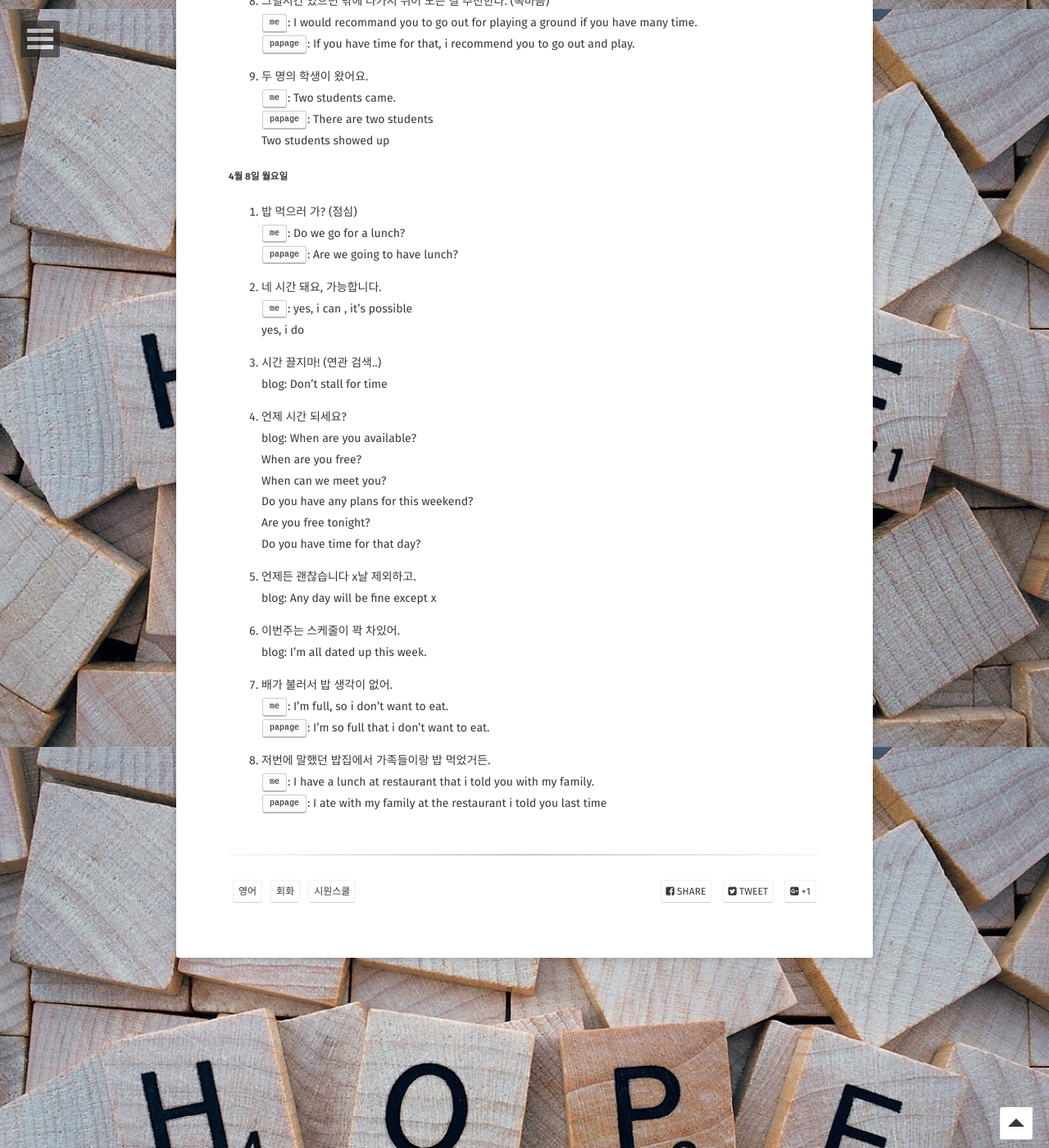
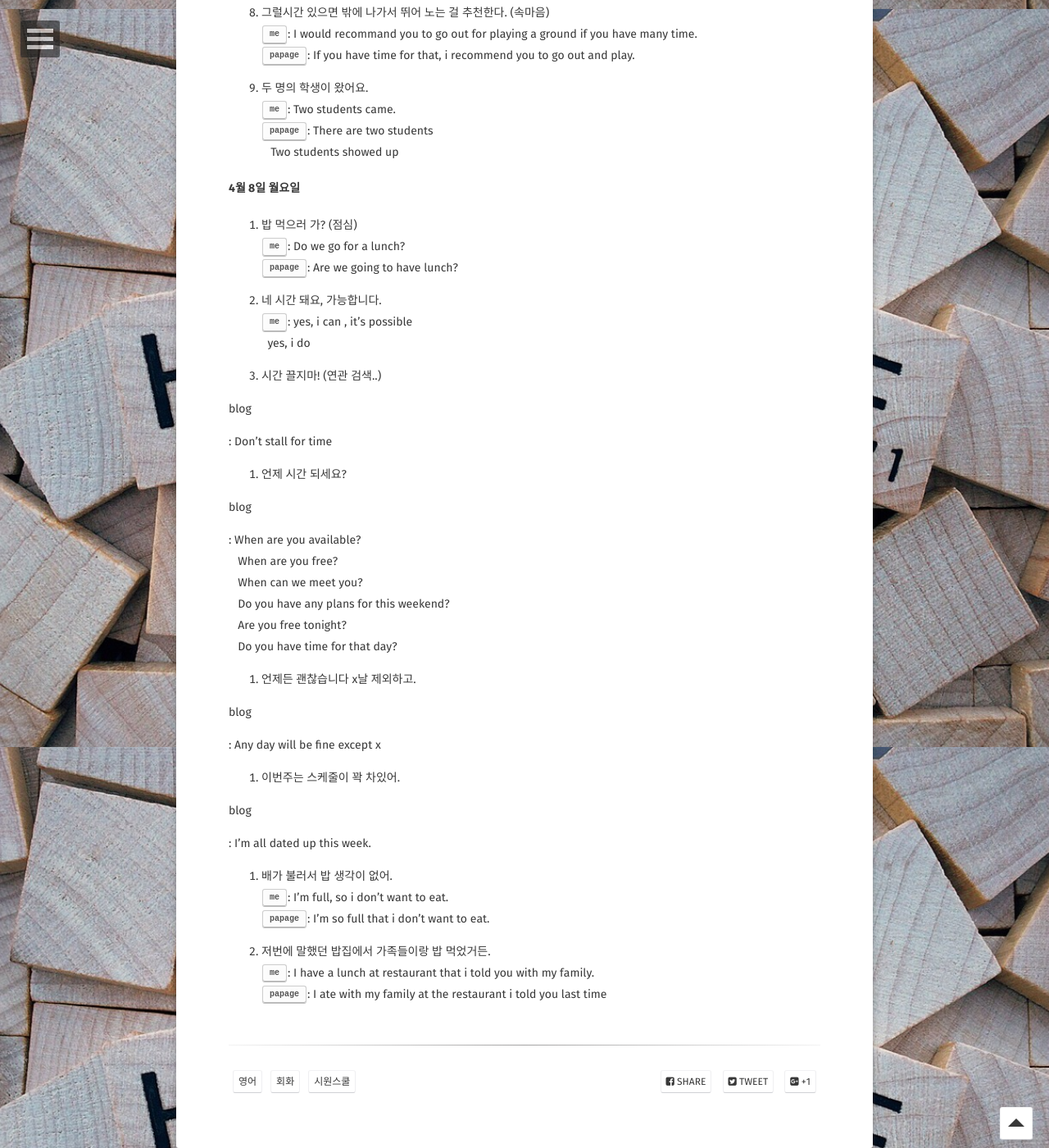
Before and after one commit to Jungjihyuk/JH_Life, a Jekyll site: the page built from _posts/2019-04-09-conversationinenglish.md, in a window 1280 px wide and 1400 px high, scrolled down 2689 px. Shown: the whole window at 82% size. Built offline with Jekyll 4.4.1, drawn with Linux system fonts in a browser that asks for light colours; some web fonts are replaced; comment, search, counter and statistics services are not loaded; some of the changed lines change nothing that is shown.

Commit message:
다듬기

```diff
--- a/_posts/2019-04-09-conversationinenglish.md
+++ b/_posts/2019-04-09-conversationinenglish.md
@@ -10,12 +10,12 @@
 ---
 
 
-### 영어 회화는 일상대화에서 영어로 번역하자
+## 영어 회화는 일상대화에서 영어로 번역하자
 
 **중요!!** 일상에서 자주 쓰는 표현들 위주로, 한국어 -> 영어 로 바꾸고 싶은 표현이 생각날 때, 궁금할 때 영어가 더 재밌어 진다!!
 {: .notice}
 
-#### 동사 어휘
+### 동사 어휘
 
 1. 청구하다
 - charge
@@ -73,83 +73,83 @@
 - ex2) 내가 타는
 - ex2) that i take
 
-#### Today's conversation
+### Today's conversation
 
-##### 4월 7일 일요일
+#### 4월 7일 일요일
 
 1. 카드 가지고 오셨나요? <br>
-<kbd>me</kbd>: Did you bring your card? <br>
-<kbd>papage</kbd>: Did you bring your card?<br>
+<kbd>me</kbd>:&nbsp;Did you bring your card? <br>
+<kbd>papage</kbd>:&nbsp;Did you bring your card?<br>
 
 2. 이것도 좀 데워주세요 <br>
-<kbd>me</kbd>: Please 데우다 this. <br>
-    Would you please 데우다 this. <br>
-<kbd>papage</kbd>: Could you heat this up for me?  <br>
-        Please warm this up.   <br>
+<kbd>me</kbd>:&nbsp;Please 데우다 this. <br>
+&nbsp;&nbsp;Would you please 데우다 this. <br>
+<kbd>papage</kbd>:&nbsp;Could you heat this up for me?  <br>
+&nbsp;&nbsp;&nbsp;Please warm this up.   <br>
 
 3. 네? 뭐라구요? <br>
-<kbd>me</kbd>: what? come again? <br>
-    what? pardon me? <br>
-    what? what did you say? <br>
-    Excuse me sir? <br>
-<kbd>papage</kbd>: pardom me? <br>
+<kbd>me</kbd>:&nbsp;what? come again? <br>
+&nbsp;&nbsp;what? pardon me? <br>
+&nbsp;&nbsp;what? what did you say? <br>
+&nbsp;&nbsp;Excuse me sir? <br>
+<kbd>papage</kbd>:&nbsp;pardom me? <br>
 
 4. 나 지금 나가야해 <br>
-<kbd>me</kbd>: I have to go now <br>
-    I'm just going to go now <br>
-    I'm gonna go <br>
-<kbd>papage</kbd>: I have to go now <br>
+<kbd>me</kbd>:&nbsp;I have to go now <br>
+&nbsp;&nbsp;I'm just going to go now <br>
+&nbsp;&nbsp;I'm gonna go <br>
+<kbd>papage</kbd>:&nbsp;I have to go now <br>
 
 5. 응 지금 버스 있어 <br>
-<kbd>me</kbd>: yes, <br>
+<kbd>me</kbd>:&nbsp;yes, <br>
 
 6. 저랑 근무 시간 바꿔주실 수 있나요? <br>
-<kbd>me</kbd>: could you change the job schedule for me? <br>
+<kbd>me</kbd>:&nbsp;could you change the job schedule for me? <br>
 
 7. 네이버도 계속 발전해서 좋은 회사지만 조금 청렴했으면 좋겠어요.. <br>
-<kbd>me</kbd>: I'd like to be 청렴 for naver even good company that keep developing <br>
-<kbd>papage</kbd>: Naver is a good company because it has continued to develop, but i hope Naver will be a little integrity <br>
+<kbd>me</kbd>:&nbsp;I'd like to be 청렴 for naver even good company that keep developing <br>
+<kbd>papage</kbd>:&nbsp;Naver is a good company because it has continued to develop, but i hope Naver will be a little integrity <br>
 
 8. 그럴시간 있으면 밖에 나가서 뛰어 노는 걸 추천한다. (속마음) <br>
-<kbd>me</kbd>: I would recommand you to go out for playing a ground if you have many time. <br>
-<kbd>papage</kbd>: If you have time for that, i recommend you to go out and play. <br>
+<kbd>me</kbd>:&nbsp;I would recommand you to go out for playing a ground if you have many time. <br>
+<kbd>papage</kbd>:&nbsp;If you have time for that, i recommend you to go out and play. <br>
 
 9. 두 명의 학생이 왔어요. <br>
-<kbd>me</kbd>: Two students came. <br>
-<kbd>papage</kbd>: There are two students <br>
-        Two students showed up <br>
+<kbd>me</kbd>:&nbsp;Two students came. <br>
+<kbd>papage</kbd>:&nbsp;There are two students <br>
+&nbsp;&nbsp;&nbsp;Two students showed up <br>
 
-##### 4월 8일 월요일
+#### 4월 8일 월요일
 
 1. 밥 먹으러 가? (점심) <br>
-<kbd>me</kbd>: Do we go for a lunch? <br>
-<kbd>papage</kbd>: Are we going to have lunch? <br>
+<kbd>me</kbd>:&nbsp;Do we go for a lunch? <br>
+<kbd>papage</kbd>:&nbsp;Are we going to have lunch? <br>
 
 2. 네 시간 돼요, 가능합니다. <br>
-<kbd>me</kbd>: yes, i can , it's possible <br>
-    yes, i do <br>
+<kbd>me</kbd>:&nbsp;yes, i can , it's possible <br>
+&nbsp;&nbsp;yes, i do <br>
 
 3. 시간 끌지마! (연관 검색..)  <br>
-blog: Don't stall for time  <br>
+<kdb>blog</kdb>:&nbsp;Don't stall for time  <br>
 
 4. 언제 시간 되세요? <br>
-blog: When are you available? <br>
-      When are you free?  <br>
-      When can we meet you? <br>
-      Do you have any plans for this weekend?  <br>
-      Are you free tonight? <br>
-      Do you have time for that day?
+<kdb>blog</kdb>:&nbsp;When are you available? <br>
+&nbsp;&nbsp;&nbsp;When are you free?  <br>
+&nbsp;&nbsp;&nbsp;When can we meet you? <br>
+&nbsp;&nbsp;&nbsp;Do you have any plans for this weekend?  <br>
+&nbsp;&nbsp;&nbsp;Are you free tonight? <br>
+&nbsp;&nbsp;&nbsp;Do you have time for that day?
 
 5. 언제든 괜찮습니다 x날 제외하고. <br>
-blog: Any day will be fine except x <br>
+<kdb>blog</kdb>:&nbsp;Any day will be fine except x <br>
 
 6. 이번주는 스케줄이 꽉 차있어. <br>
-blog: I'm all dated up this week. <br>
+<kdb>blog</kdb>:&nbsp;I'm all dated up this week. <br>
 
 7. 배가 불러서 밥 생각이 없어. <br>
-<kbd>me</kbd>: I'm full, so i don't want to eat. <br>
-<kbd>papage</kbd>: I'm so full that i don't want to eat. <br>
+<kbd>me</kbd>:&nbsp;I'm full, so i don't want to eat. <br>
+<kbd>papage</kbd>:&nbsp;I'm so full that i don't want to eat. <br>
 
 8. 저번에 말했던 밥집에서 가족들이랑 밥 먹었거든. <br>
-<kbd>me</kbd>: I have a lunch at restaurant that i told you with my family. <br>
-<kbd>papage</kbd>: I ate with my family at the restaurant i told you last time <br>
+<kbd>me</kbd>:&nbsp;I have a lunch at restaurant that i told you with my family. <br>
+<kbd>papage</kbd>:&nbsp;I ate with my family at the restaurant i told you last time <br>
```
